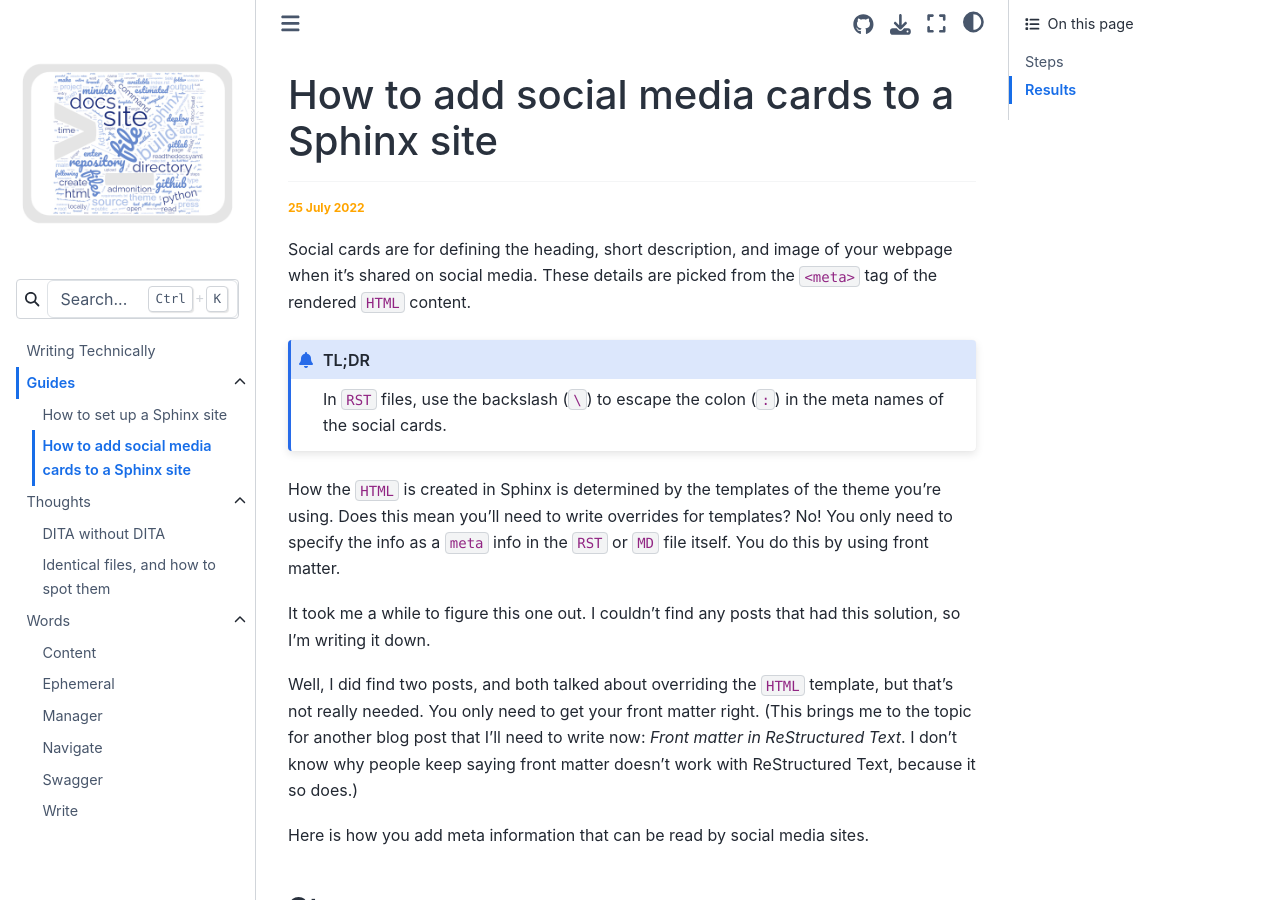
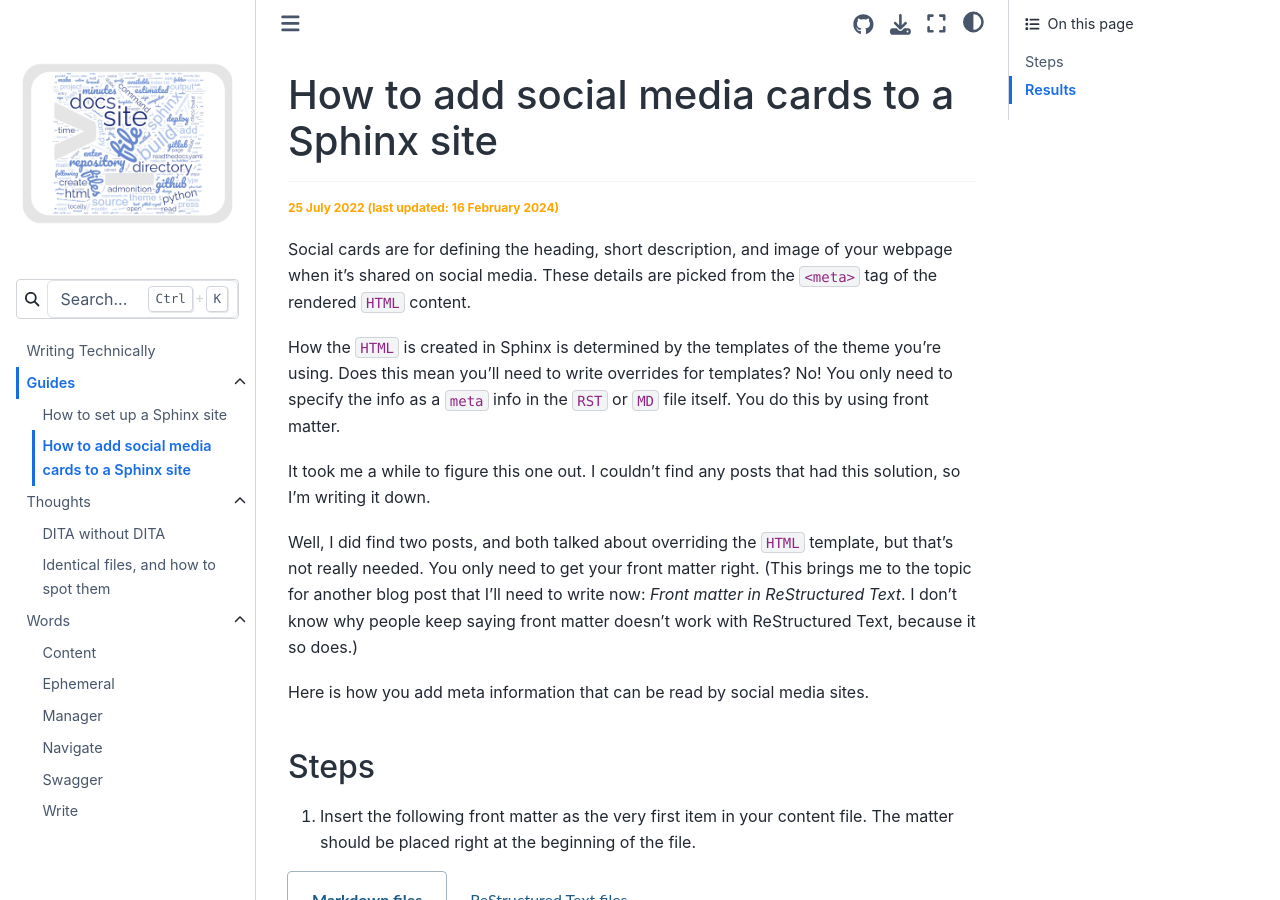
Before and after one commit to AninditaBasu/writing-technically, a Sphinx documentation site: the page built from docs/source/guide-adding-social-cards-to-a-sphinx-site.md, in a window 1280 px wide and 900 px high. Built offline with Sphinx 7.4.7 and the Sphinx Book theme 1.1.4, drawn with Linux system fonts in a browser that asks for light colours.

Commit message:
social cards

`````diff
--- a/docs/source/guide-adding-social-cards-to-a-sphinx-site.md
+++ b/docs/source/guide-adding-social-cards-to-a-sphinx-site.md
@@ -17,13 +17,9 @@
 # How to add social media cards to a Sphinx site
 
 <hr/>
-<p style="font-weight:bold;font-size:75%;color:orange">25 July 2022</p>
+<p style="font-weight:bold;font-size:75%;color:orange">25 July 2022 (last updated: 16 February 2024)</p>
 
 Social cards are for defining the heading, short description, and image of your webpage when it's shared on social media. These details are picked from the `<meta>` tag of the rendered `HTML` content.
-
-```{admonition} TL;DR
-In `RST` files, use the backslash (`\`) to escape the colon (`:`) in the meta names of the social cards.
-```
 
 How the `HTML` is created in Sphinx is determined by the templates of the theme you're using. Does this mean you'll need to write overrides for templates? No! You only need to specify the info as a `meta` info in the `RST` or `MD` file itself. You do this by using front matter.
 
@@ -57,15 +53,13 @@
 
      .. tab:: ReStructured Text files
 
-        Use the backslash (```\```) to escape the colon (```:```) in the meta names of the social cards.
-
         .. code::
 
            .. meta::
               :description: This is the description
               :title: Title
-              :twitter\:description: This is the description
-              :twitter\:title: Title
+              :twitter:description: This is the description
+              :twitter:title: Title
 
   ````
 
`````
Also changed, not shown: docs/source/images/harappa_unicorn.jpg (renamed from docs/source/_static/harappa_unicorn.jpg).
